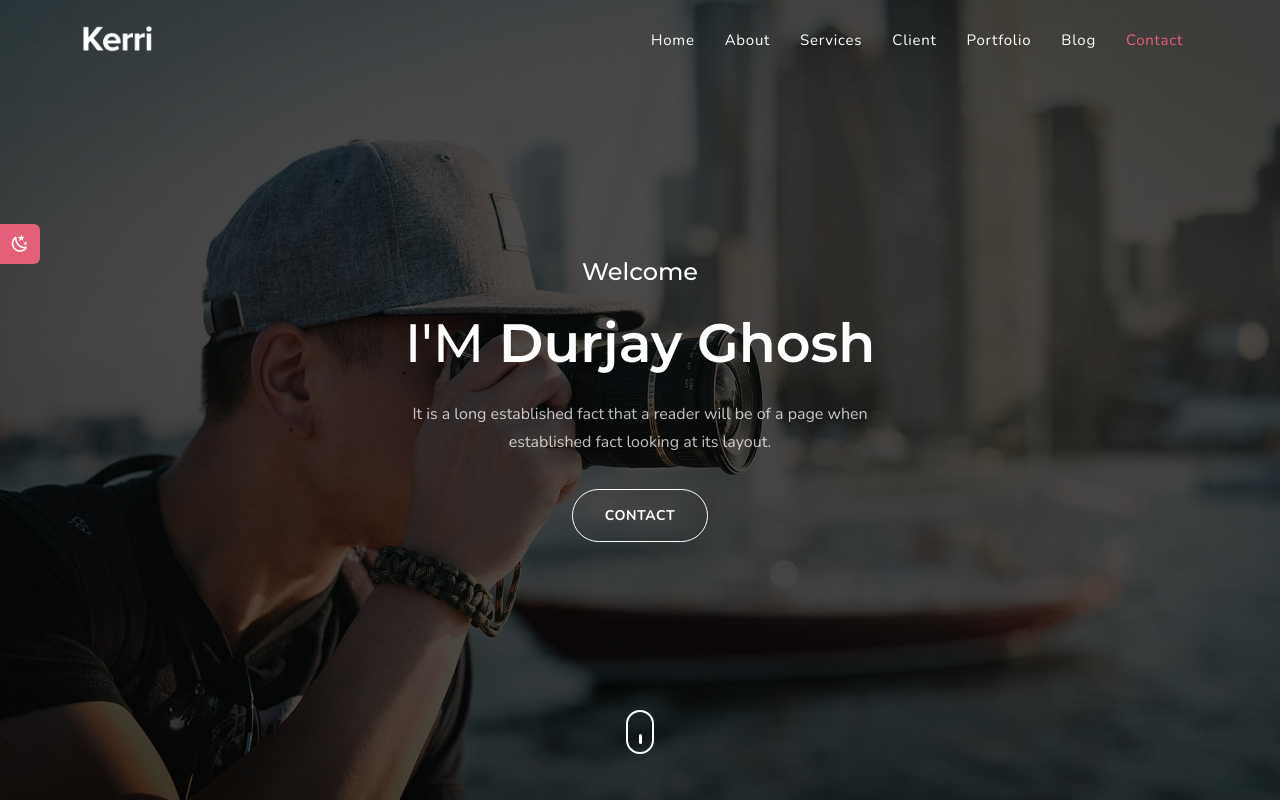
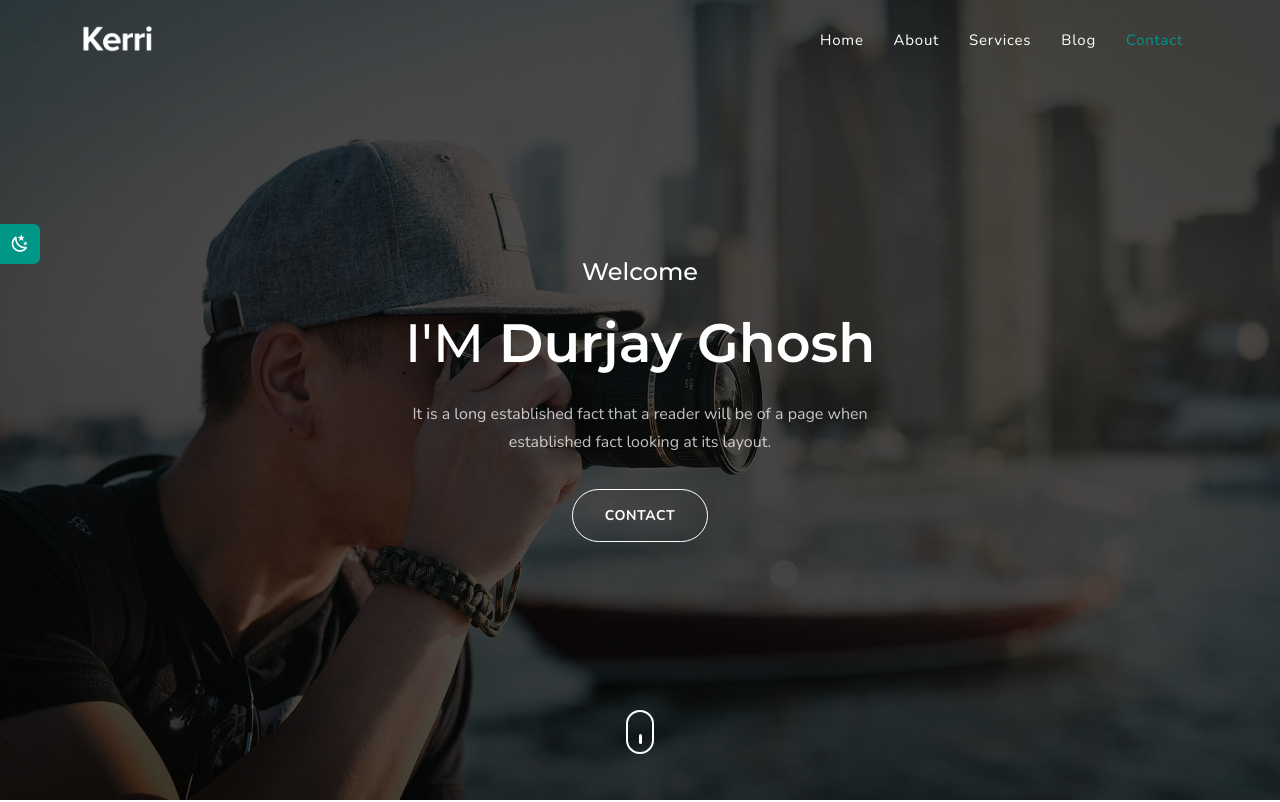
Before and after one commit to durjaygp/personal-portfolio, a plain HTML site: page index.html in a window 1280 px wide. Shown: the top 802 px of the page. Drawn offline with nearby package versions, Linux system fonts and the light colour scheme; files whose address does not match are found by name.

Commit message:
update color and

```diff
--- a/assets/css/style.css
+++ b/assets/css/style.css
@@ -77,11 +77,11 @@
 }
 
 [data-color=red] {
-  --bs-primary: #e65f78;
-  --bs-primary-text-emphasis: rgb(232, 81, 108);
-  --bs-primary-border-subtle: #e65f78;
-  --bs-primary-rgb: 232, 95, 120;
-  --bs-primary-bg-subtle: #e65f78;
+  --bs-primary: #009688;
+  --bs-primary-text-emphasis: rgb(0, 150, 136);
+  --bs-primary-border-subtle: #009688;
+  --bs-primary-rgb: 0, 150, 136;
+  --bs-primary-bg-subtle: #009688;
 }
 
 [data-color=sky] {
@@ -1207,16 +1207,16 @@ ul.pattern .color6 {
 }
 
 .custom-nav.stickyadd {
-  background-color: var(--bs-body-bg) !important;
+  background-color: #141B29 !important;
   padding: 15px 0px;
   box-shadow: 0 0.5rem 1rem rgba(0, 0, 0, 0.05);
 }
 
 .custom-nav.stickyadd .navbar-nav li a {
-  color: var(--black) !important;
+  color: #ffffff !important;
 }
 .custom-nav.stickyadd .navbar-nav .active {
-  color: var(--bs-primary) !important;
+  color: #009688 !important;
 }
 
 [data-bs-theme=dark] .stickyadd .logo .logo-light {
--- a/index.html
+++ b/index.html
@@ -61,12 +61,6 @@
                     </li>
                     <li class="nav-item">
                         <a class="nav-link" href="#services">Services</a>
-                    </li>
-                    <li class="nav-item">
-                        <a class="nav-link" href="#client">Client</a>
-                    </li>
-                    <li class="nav-item">
-                        <a class="nav-link" href="#portfolio">Portfolio</a>
                     </li>
                     <li class="nav-item">
                         <a class="nav-link" href="#blog">Blog</a>
```
